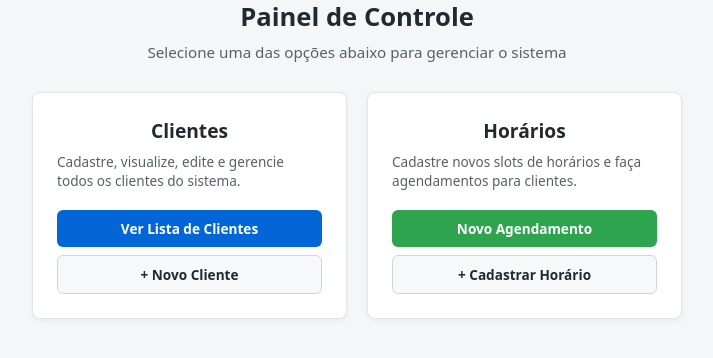
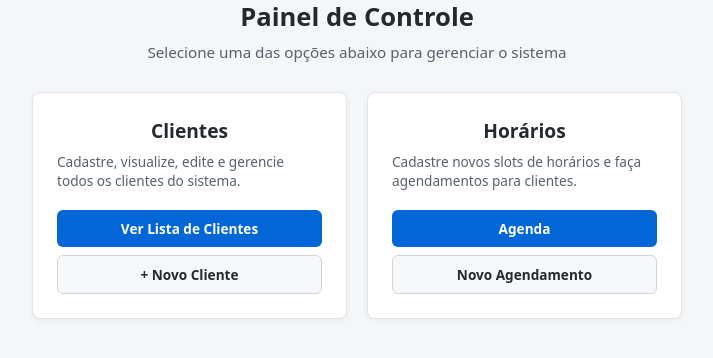
Before and after one commit to samuelslv7/ClinicaEstetica, a Django app: page /agendar/ in a window 1280 px wide. Shown: the part 241-599 px from the top of the page, without its empty margins (283-996 px from the left). Run offline with Django 5.2, Linux system fonts and the light colour scheme.

Commit message:
style: editando pagina index

```diff
--- a/ClinicaEstetica/urls.py
+++ b/ClinicaEstetica/urls.py
@@ -17,8 +17,9 @@ Including another URLconf
 
 from django.contrib import admin
 from django.urls import path, include
-
+from agendar import views
 urlpatterns = [
     path("admin/", admin.site.urls),
+    path("",views.index),
     path("agendar/", include("agendar.urls")),
 ]
--- a/agendar/templates/agendar/index.html
+++ b/agendar/templates/agendar/index.html
@@ -137,7 +137,6 @@
             <h1>Painel de Controle</h1>
             <p class="subtitulo">Selecione uma das opções abaixo para gerenciar o sistema</p>
         </div>
-
         <div class="grid-opcoes">
             <div class="card-opcao">
                 <div>
@@ -150,18 +149,17 @@
                 </div>
             </div>
 
-            <div class="card-opcao">
+            <div class="card-opcao" >
                 <div>
                     <h2>Horários</h2>
                     <p>Cadastre novos slots de horários e faça agendamentos para clientes.</p>
                 </div>
-                <div class="botoes-card">
-                    <a href="{% url 'agendar:realizarAgendamento' %}" class="btn btn-sucesso">Novo Agendamento</a>
-                    <a href="{% url 'agendar:cadastrarHorario' %}" class="btn btn-secundario">+ Cadastrar Horário</a>
+                <div class="botoes-card" >
+                    <a href="{% url 'agendar:agenda' %}" class="btn btn-principal" >Agenda</a>
+                    <a href="{% url 'agendar:realizarAgendamento' %}" class="btn btn-secundario" >Novo Agendamento</a>
                 </div>
             </div>
         </div>
     </div>
-
 </body>
 </html>
--- a/agendar/templates/agendar/listarCliente.html
+++ b/agendar/templates/agendar/listarCliente.html
@@ -129,6 +129,8 @@
             padding: 30px 0;
             font-size: 0.95rem;
         }
+        .btn-navegacao { text-decoration: none; padding: 8px 14px; background-color: #f6f8fa; border: 1px solid #d1d5da; color: #24292e; font-size: 0.85rem; font-weight: 600; border-radius: 6px; }
+        .btn-navegacao:hover { background-color: #e1e4e8; }
     </style>
 </head>
 <body>
@@ -137,6 +139,7 @@
         <div class="topo">
             <h2>Clientes Cadastrados</h2>
             <a href="{% url 'agendar:criarcliente' %}" class="btn-novo">+ Novo Cliente</a>
+            <a href="{% url 'agendar:index' %}" class="btn-navegacao">Painel Inicial</a>
         </div>
 
         {% if messages %}
```
